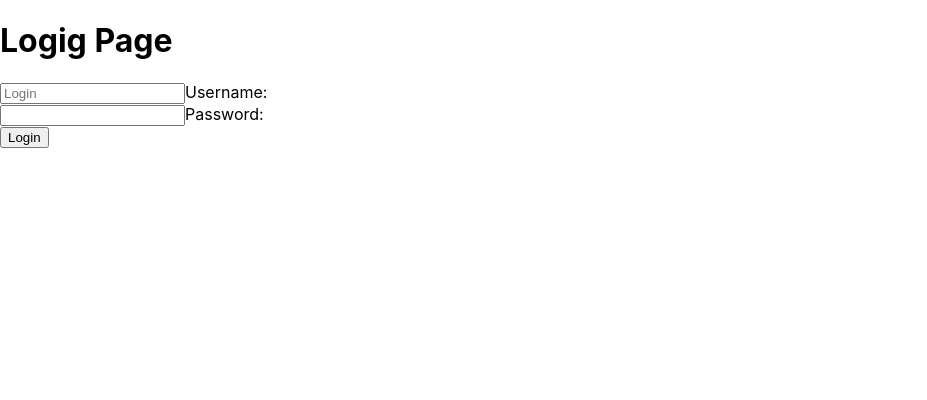
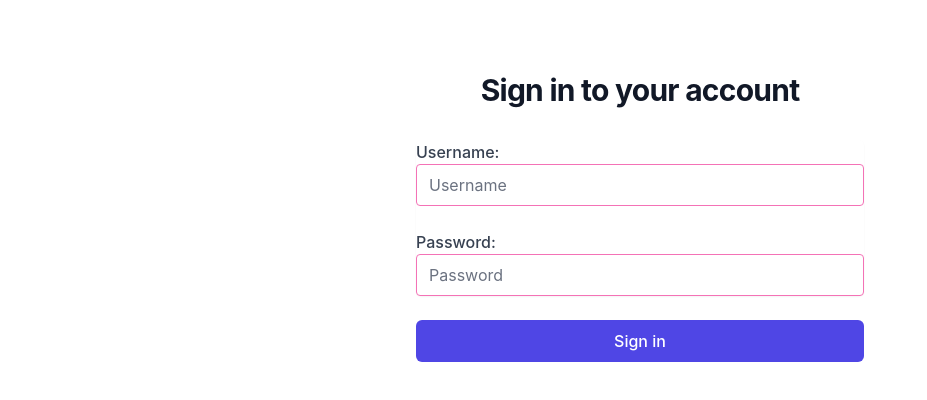
Before and after one commit to utkapodsousom/frontend-project-12, a React (Create React App) app in the folder frontend/: page /login in a window 1280 px wide. Shown: the top 400 px of the page, without its empty margins (0-927 px from the left). Built offline with nearby package versions, Linux system fonts and the light colour scheme; the HTML template or start-up script is replaced by a standard one.

Commit message:
add tailwindcss, add style to login page

```diff
--- a/frontend/package.json
+++ b/frontend/package.json
@@ -4,6 +4,8 @@
   "private": true,
   "dependencies": {
     "@fastify/static": "^6.9.0",
+    "@headlessui/react": "^1.7.12",
+    "@heroicons/react": "^2.0.16",
     "@testing-library/jest-dom": "^5.16.5",
     "@testing-library/react": "^13.4.0",
     "@testing-library/user-event": "^13.5.0",
@@ -12,6 +14,7 @@
     "react-dom": "^18.2.0",
     "react-router-dom": "^6.8.1",
     "react-scripts": "5.0.1",
+    "tailwindcss": "^3.2.7",
     "web-vitals": "^2.1.4",
     "yup": "^1.0.1"
   },
--- a/frontend/src/index.css
+++ b/frontend/src/index.css
@@ -1,3 +1,7 @@
+@tailwind base;
+@tailwind components;
+@tailwind utilities;
+
 body {
   margin: 0;
   font-family: -apple-system, BlinkMacSystemFont, 'Segoe UI', 'Roboto', 'Oxygen',
--- a/frontend/src/pages/Login.jsx
+++ b/frontend/src/pages/Login.jsx
@@ -17,6 +17,13 @@ const loginSchema = yup.object().shape({
 
 const Login = () => {
   return (
+    <div className="dark:bg-slate-700 flex min-h-full items-center justify-center py-12 px-4 sm:px-6 lg:px-8">
+      <div className="w-full max-w-md space-y-8">
+        <div>
+          <h2 className="dark:text-white mt-6 text-center text-3xl font-bold tracking-tight text-gray-900">
+            Sign in to your account
+          </h2>
+        </div>
         <Formik
           initialValues={{ username: "", password: "", confirmPassword: "" }}
           validationSchema={loginSchema}
@@ -37,32 +44,52 @@ const Login = () => {
           }}
         >
           {({ errors }) => (
-        <Form>
-          <h1>Logig Page</h1>
-          <div>
-            <Field type="username" name="username" placeholder="Login" />
-            <label htmlFor="username">
+            <Form className="mt-8 space-y-6" action="#" method="POST">
+              <div className="rounded-md shadow-sm grid grid-cols-1 gap-6">
+                <div className="relative">
+                  <label htmlFor="username" className="block text-md font-medium text-gray-700 dark:text-white">
                     Username:
                   </label>
+                  <Field
+                    className="relative block w-full appearance-none rounded border border-gray-300 px-3 py-2 text-gray-900 placeholder-gray-500 focus:z-10 focus:border-indigo-500 focus:outline-none focus:ring-indigo-500 sm:text-md invalid:border-pink-400 invalid:text-pink-500"
+                    type="username"
+                    name="username"
+                    placeholder="Username"
+                    required
+                  />
                   <ErrorMessage name="username">
-              {() => <div>{errors.username}</div>}
+                    {() => <div className="absolute peer-invalid:visible text-pink-500 font-medium">{errors.username}</div>}
                   </ErrorMessage>
                 </div>
-          <div>
-            <Field type="password" name="password" />
-            <label htmlFor="password">
+                <div className="relative">
+                  <label htmlFor="password" className="block text-md font-medium text-gray-700 dark:text-white">
                     Password:
                   </label>
+                  <Field
+                    className="relative block w-full appearance-none rounded border border-gray-300 px-3 py-2 text-gray-900 placeholder-gray-500 focus:z-10 focus:border-indigo-500 focus:outline-none focus:ring-indigo-500 sm:text-md  invalid:border-pink-400 invalid:text-pink-500"
+                    type="password"
+                    name="password"
+                    placeholder="Password"
+                    required
+                  />
                   <ErrorMessage name="password">
-              {() => <div>{errors.password}</div>}
+                    {() => <div className="absolute peer-invalid:visible text-pink-500 font-medium">{errors.password}</div>}
                   </ErrorMessage>
                 </div>
-          <button type="submit">
-            Login
+              </div>
+              <div>
+                <button
+                  type="submit"
+                  className="group relative flex w-full justify-center rounded-md border border-transparent bg-indigo-600 py-2 px-4 text-md font-medium text-white hover:bg-indigo-700 focus:outline-none focus:ring-2 focus:ring-indigo-500 focus:ring-offset-2"
+                >
+                  Sign in
                 </button>
+              </div>
             </Form>
           )}
         </Formik>
+      </div>
+    </div>
   );
 };
 
--- /dev/null
+++ b/frontend/tailwind.config.js
@@ -0,0 +1,10 @@
+/** @type {import('tailwindcss').Config} */
+module.exports = {
+  content: [
+    "./src/**/*.{js,jsx}",
+  ],
+  theme: {
+    extend: {},
+  },
+  plugins: [],
+}
```
Also changed, not shown: 1 other file (tests, documents, lock files or other folders). Lines whose indentation alone changed are shown as unchanged.
